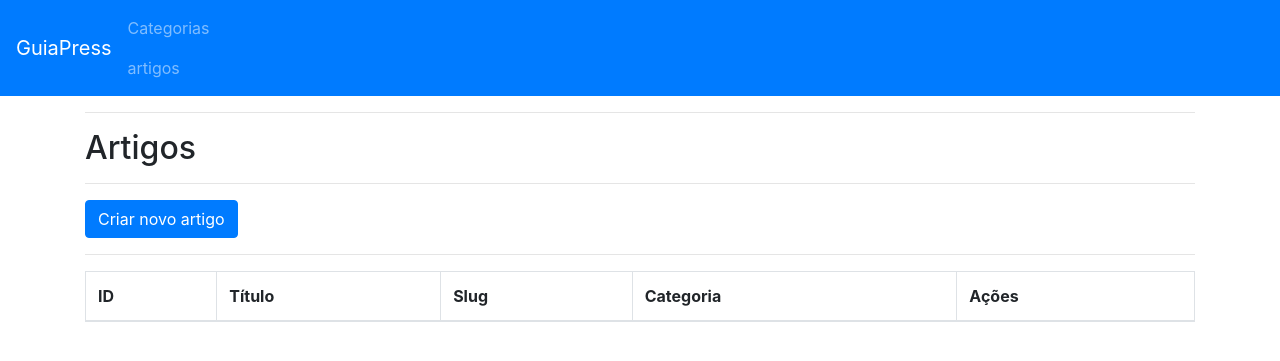
After one commit to luicil/nodejs-guiapress, a Node project: template views/admin/articles/index.ejs in a window 1280 px wide. The commit adds this page. Shown: the top 361 px of the page. Run offline with Node 20 templates, Linux system fonts and the light colour scheme; the template is opened without the code that fills it, so the values that code supplies are empty.

Commit message:
pagina de artigos

```diff
--- a/database/database.js
+++ b/database/database.js
@@ -2,7 +2,8 @@ const Sequelize = require("sequelize");
 
 const conn = new Sequelize("guiapress", "root", "9Singer@9", {
     host: "localhost",
-    dialect: "mysql"
+    dialect: "mysql",
+    timezone: "-03:00"
 });
 
 module.exports = conn;
--- /dev/null
+++ b/views/admin/articles/index.ejs
@@ -0,0 +1,34 @@
+<%- include("../../partials/header.ejs") %>
+<%- include("../../partials/navbar.ejs") %>
+    <body>
+        <div class="container">
+            <hr>
+            <h2>Artigos</h2>
+            <hr>
+            <a class="btn btn-primary" href="/admin/articles/new">Criar novo artigo</a>
+            <hr>
+            <table class="table table-bordered">
+                <thead>
+                    <tr>
+                        <th>ID</th>
+                        <th>Título</th>
+                        <th>Slug</th>
+                        <th>Categoria</th>
+                        <th>Ações</th>
+                    </tr>
+                </thead>
+                <tbody>
+
+                </tbody>
+            </table>
+        </div>
+    <body>
+<%- include("../../partials/footer.ejs") %>
+<script>
+    function confDel(event, form){
+        event.preventDefault();
+        if(confirm("Deseja realmente excluir a categoria ?")){
+            form.submit();
+        }
+    };
+</script>
--- a/views/admin/articles/new.ejs
+++ b/views/admin/articles/new.ejs
@@ -8,7 +8,7 @@
                     <h2>Novo Artigo</h2>
                 </div>
                 <div class="card-body">
-                    <form method="POST" action="/categories/save">
+                    <form method="POST" action="/articles/save">
                         <input class="form-control" type="text" name="title"
                             placeholder="Defina o título do artigo">
                         <br>
```
Also changed, not shown: atricles/controller/ArticlesController.js (+4 -4 lines).
